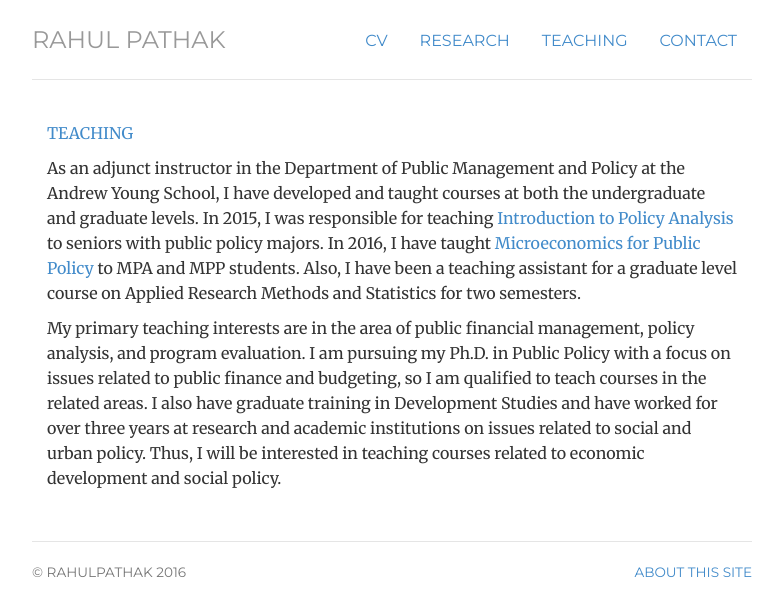
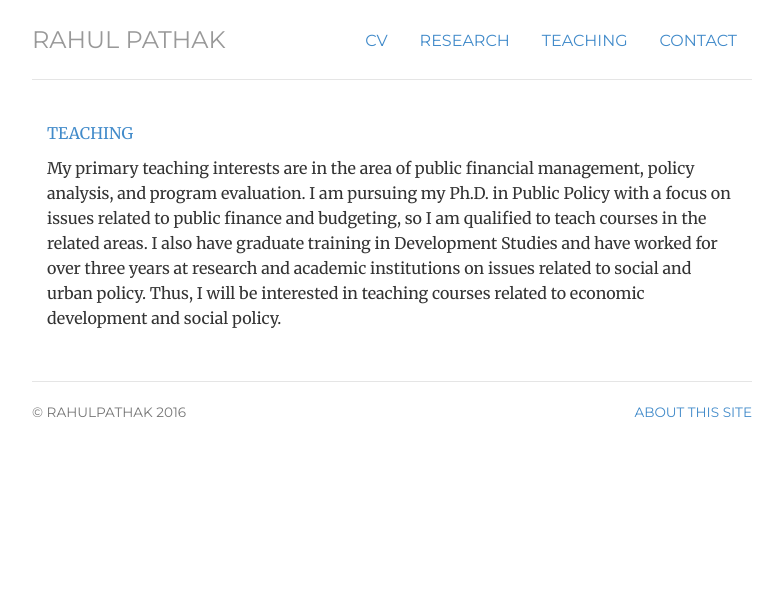
Before and after one commit to pathak-rahul/pathak-rahul.github.io, a Jekyll site: the page built from teaching/index.html, in a window 1280 px wide. Shown: the top 616 px of the page, without its empty margins (248-1031 px from the left). Built offline with Jekyll 4.4.1, drawn with Linux system fonts in a browser that asks for light colours.

Commit message:
Update index.html

```diff
--- a/teaching/index.html
+++ b/teaching/index.html
@@ -11,9 +11,7 @@ title: teaching
 
 <p class="text-primary">TEACHING</p>
 	</div>
-	<div itemscope itemtype="http://data-vocabulary.org/Person" class="col-sm-12">
-<p class-"lead"> As an adjunct instructor in the Department of Public Management and Policy at the Andrew Young School, I have developed and taught courses at both the undergraduate and graduate levels. In 2015, I was responsible for teaching <a href="/files/4061.pdf"> Introduction to Policy Analysis</a> to seniors with public policy majors. In 2016, I have taught <a href="/files/8141.pdf"> Microeconomics for Public Policy</a>  to MPA and MPP students. Also, I have been a teaching assistant for a graduate level course on Applied Research Methods and Statistics for two semesters.
-	</div>
+
 	<div itemscope itemtype="http://data-vocabulary.org/Person" class="col-sm-12">
 <p class-"lead"> My primary teaching interests are in the area of public financial management, policy analysis, and program evaluation. I am pursuing my Ph.D. in Public Policy with a focus on issues related to public finance and budgeting, so I am qualified to teach courses in the related areas. I also have graduate training in Development Studies and have worked for over three years at research and academic institutions on issues related to social and urban policy. Thus, I will be interested in teaching courses related to economic development and social policy.
   </p> </span>
```
